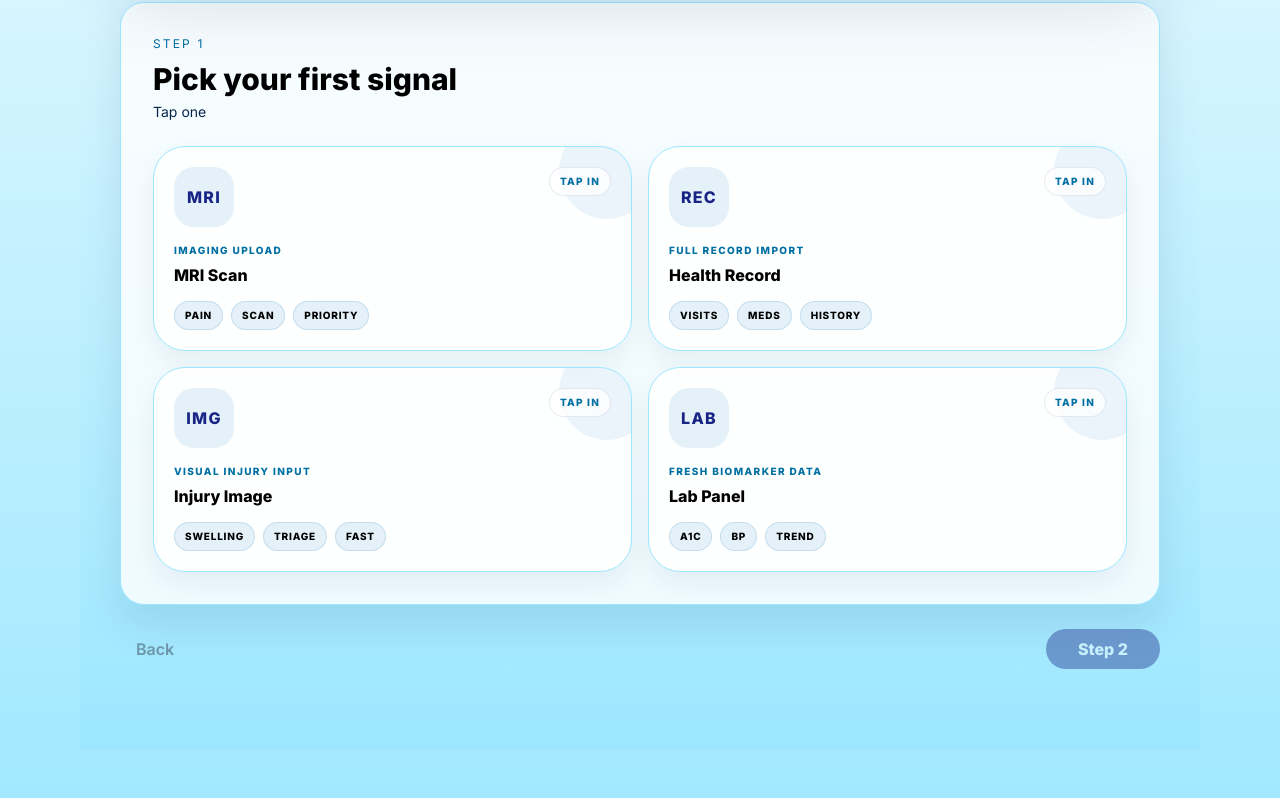
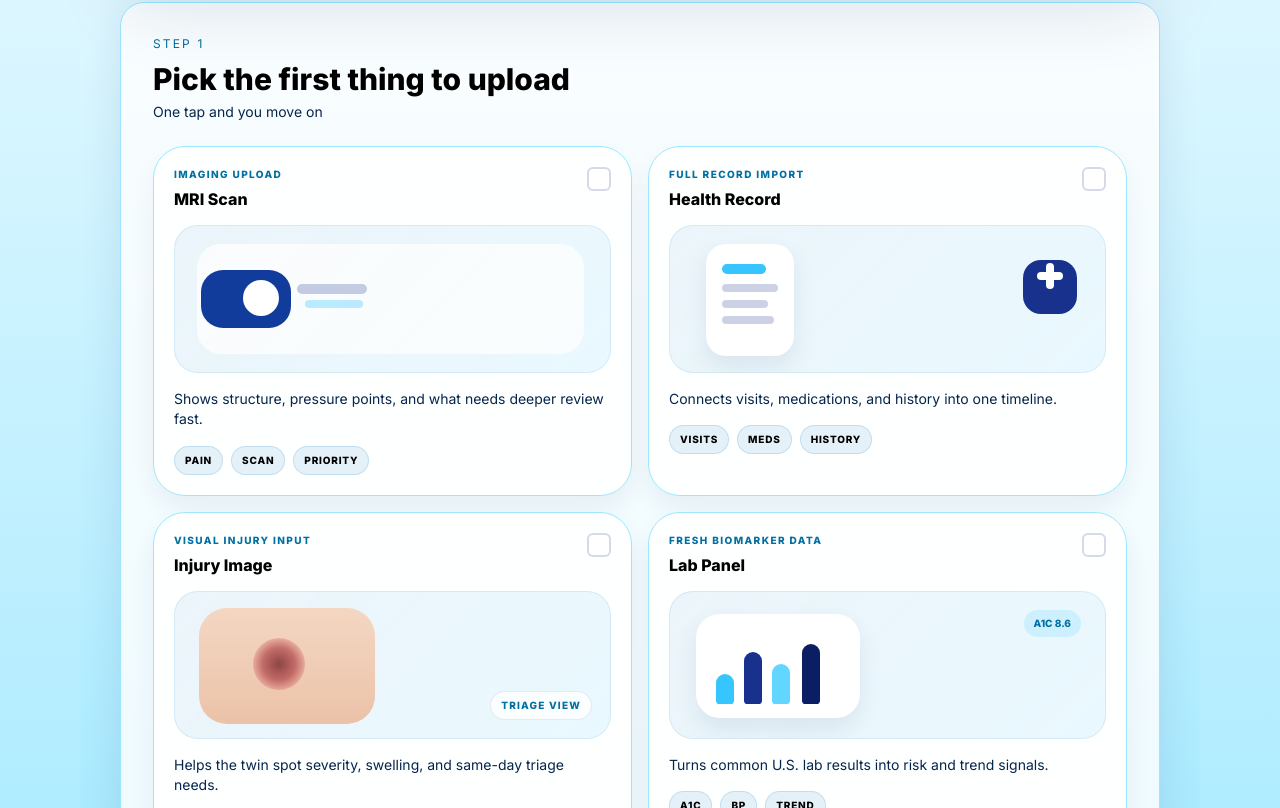
Before and after one commit to cdgonzal/myveevee, a React (Vite) app: page /health-twin in a window 1280 px wide. Shown: the part 632-1440 px from the top of the page. Built offline with nearby package versions, Linux system fonts and the light colour scheme; grey boxes are pictures that could not be loaded.

Commit message:
Accelerate health twin funnel choices

```diff
--- a/src/pages/HealthTwinFunnel.tsx
+++ b/src/pages/HealthTwinFunnel.tsx
@@ -25,7 +25,9 @@ type UploadOption = {
   title: string;
   icon: string;
   micro: string;
+  whyMatters: string;
   metrics: string[];
+  visualType: "mri" | "record" | "injury" | "lab";
   input: SimulatorInput;
 };
 
@@ -34,7 +36,9 @@ type EvolutionOption = {
   title: string;
   icon: string;
   micro: string;
+  whyMatters: string;
   metrics: string[];
+  visualType: "timeline" | "sleep" | "meds" | "goals";
   apply: (input: SimulatorInput) => SimulatorInput;
 };
 
@@ -51,7 +55,9 @@ const UPLOAD_OPTIONS: UploadOption[] = [
     title: "MRI Scan",
     icon: "MRI",
     micro: "Imaging upload",
+    whyMatters: "Shows structure, pressure points, and what needs deeper review fast.",
     metrics: ["Pain", "Scan", "Priority"],
+    visualType: "mri",
     input: {
       ...DEFAULT_SIMULATOR_INPUT,
       symptom: {
@@ -79,7 +85,9 @@ const UPLOAD_OPTIONS: UploadOption[] = [
     title: "Health Record",
     icon: "REC",
     micro: "Full record import",
+    whyMatters: "Connects visits, medications, and history into one timeline.",
     metrics: ["Visits", "Meds", "History"],
+    visualType: "record",
     input: {
       ...DEFAULT_SIMULATOR_INPUT,
       symptom: {
@@ -102,7 +110,9 @@ const UPLOAD_OPTIONS: UploadOption[] = [
     title: "Injury Image",
     icon: "IMG",
     micro: "Visual injury input",
+    whyMatters: "Helps the twin spot severity, swelling, and same-day triage needs.",
     metrics: ["Swelling", "Triage", "Fast"],
+    visualType: "injury",
     input: {
       ...DEFAULT_SIMULATOR_INPUT,
       profile: {
@@ -142,7 +152,9 @@ const UPLOAD_OPTIONS: UploadOption[] = [
     title: "Lab Panel",
     icon: "LAB",
     micro: "Fresh biomarker data",
+    whyMatters: "Turns common U.S. lab results into risk and trend signals.",
     metrics: ["A1C", "BP", "Trend"],
+    visualType: "lab",
     input: {
       ...DEFAULT_SIMULATOR_INPUT,
       insurance: {
@@ -174,7 +186,9 @@ const EVOLUTION_OPTIONS: EvolutionOption[] = [
     title: "Timeline",
     icon: "24H",
     micro: "Symptoms over time",
+    whyMatters: "Shows whether a symptom is fading, worsening, or repeating.",
     metrics: ["+7 days", "Pattern", "Watch"],
+    visualType: "timeline",
     apply: (input) => ({
       ...input,
       symptom: {
@@ -192,7 +206,9 @@ const EVOLUTION_OPTIONS: EvolutionOption[] = [
     title: "Sleep",
     icon: "ZZ",
     micro: "Routine signal",
+    whyMatters: "Adds recovery and stress context the twin can actually use.",
     metrics: ["Recovery", "Stress", "Rhythm"],
+    visualType: "sleep",
     apply: (input) => ({
       ...input,
       behaviorChange: {
@@ -210,7 +226,9 @@ const EVOLUTION_OPTIONS: EvolutionOption[] = [
     title: "Meds",
     icon: "RX",
     micro: "Adherence history",
+    whyMatters: "Shows whether missed doses may be changing the picture.",
     metrics: ["Refill", "Dose", "Adherence"],
+    visualType: "meds",
     apply: (input) => ({
       ...input,
       medication: {
@@ -227,7 +245,9 @@ const EVOLUTION_OPTIONS: EvolutionOption[] = [
     title: "Goals",
     icon: "AI",
     micro: "Long-view context",
+    whyMatters: "Anchors the twin to where care should go next, not just today.",
     metrics: ["Chronic", "PCP", "Care path"],
+    visualType: "goals",
     apply: (input) => ({
       ...input,
       profile: {
@@ -273,30 +293,143 @@ function MetricChip({ label }: { label: string }) {
   );
 }
 
+function TileVisual({ visualType, isSelected }: { visualType: UploadOption["visualType"] | EvolutionOption["visualType"]; isSelected: boolean }) {
+  const shellBg = isSelected
+    ? "linear-gradient(135deg, rgba(23,49,140,0.18) 0%, rgba(54,197,255,0.22) 100%)"
+    : "linear-gradient(135deg, rgba(17,119,186,0.08) 0%, rgba(54,197,255,0.10) 100%)";
+
+  return (
+    <Box
+      h="148px"
+      borderRadius="24px"
+      bg={shellBg}
+      border="1px solid rgba(17, 119, 186, 0.10)"
+      position="relative"
+      overflow="hidden"
+    >
+      {visualType === "mri" ? (
+        <>
+          <Box position="absolute" inset="18px 26px 18px 22px" borderRadius="24px" bg="rgba(255,255,255,0.74)" />
+          <Box position="absolute" left="26px" top="44px" w="90px" h="58px" borderRadius="22px" bg="#123C9B" />
+          <Box position="absolute" left="68px" top="54px" w="36px" h="36px" borderRadius="full" bg="white" />
+          <Box position="absolute" left="122px" top="58px" w="70px" h="10px" borderRadius="full" bg="rgba(23,49,140,0.24)" />
+          <Box position="absolute" left="130px" top="74px" w="58px" h="8px" borderRadius="full" bg="rgba(54,197,255,0.32)" />
+        </>
+      ) : null}
+
+      {visualType === "record" ? (
+        <>
+          <Box position="absolute" left="36px" top="18px" w="88px" h="112px" borderRadius="20px" bg="white" boxShadow="0 12px 24px rgba(6,37,76,0.08)" />
+          <Box position="absolute" left="52px" top="38px" w="44px" h="10px" borderRadius="full" bg="#36C5FF" />
+          <Box position="absolute" left="52px" top="58px" w="56px" h="8px" borderRadius="full" bg="rgba(23,49,140,0.22)" />
+          <Box position="absolute" left="52px" top="74px" w="46px" h="8px" borderRadius="full" bg="rgba(23,49,140,0.22)" />
+          <Box position="absolute" left="52px" top="90px" w="52px" h="8px" borderRadius="full" bg="rgba(23,49,140,0.22)" />
+          <Box position="absolute" right="28px" top="34px" w="54px" h="54px" borderRadius="18px" bg="#17318C" />
+          <Box position="absolute" right="42px" top="46px" w="26px" h="8px" borderRadius="full" bg="white" />
+          <Box position="absolute" right="51px" top="37px" w="8px" h="26px" borderRadius="full" bg="white" />
+        </>
+      ) : null}
+
+      {visualType === "injury" ? (
+        <>
+          <Box position="absolute" left="24px" top="16px" w="176px" h="116px" borderRadius="28px" bg="linear-gradient(180deg, #F4D7C2 0%, #EBC2A8 100%)" />
+          <Box position="absolute" left="78px" top="46px" w="52px" h="52px" borderRadius="full" bg="radial-gradient(circle at 50% 50%, rgba(108,23,32,0.75) 0%, rgba(158,31,43,0.56) 44%, rgba(214,81,92,0.24) 72%, rgba(255,255,255,0) 100%)" />
+          <Box position="absolute" right="18px" bottom="18px" px={2.5} py={1.5} borderRadius="full" bg="rgba(255,255,255,0.82)" border="1px solid rgba(23,49,140,0.10)">
+            <Text fontSize="10px" fontWeight="900" letterSpacing="0.12em" textTransform="uppercase" color="accent.soft">
+              Triage View
+            </Text>
+          </Box>
+        </>
+      ) : null}
+
+      {visualType === "lab" ? (
+        <>
+          <Box position="absolute" left="26px" top="22px" w="164px" h="104px" borderRadius="24px" bg="white" boxShadow="0 12px 24px rgba(6,37,76,0.08)" />
+          <Box position="absolute" left="46px" bottom="34px" w="18px" h="30px" borderRadius="10px 10px 4px 4px" bg="#36C5FF" />
+          <Box position="absolute" left="74px" bottom="34px" w="18px" h="52px" borderRadius="10px 10px 4px 4px" bg="#17318C" />
+          <Box position="absolute" left="102px" bottom="34px" w="18px" h="40px" borderRadius="10px 10px 4px 4px" bg="#61D6FF" />
+          <Box position="absolute" left="132px" bottom="34px" w="18px" h="60px" borderRadius="10px 10px 4px 4px" bg="#0C1E63" />
+          <Box position="absolute" right="24px" top="18px" px={2.5} py={1.5} borderRadius="18px" bg="rgba(54,197,255,0.16)">
+            <Text fontSize="10px" fontWeight="900" color="accent.soft">
+              A1C 8.6
+            </Text>
+          </Box>
+        </>
+      ) : null}
+
+      {visualType === "timeline" ? (
+        <>
+          <Box position="absolute" inset="18px" borderRadius="24px" bg="rgba(255,255,255,0.76)" />
+          <Box position="absolute" left="34px" bottom="36px" w="150px" h="2px" bg="rgba(23,49,140,0.18)" />
+          <Box position="absolute" left="46px" bottom="46px" w="18px" h="18px" borderRadius="full" bg="#36C5FF" />
+          <Box position="absolute" left="92px" bottom="58px" w="18px" h="18px" borderRadius="full" bg="#17318C" />
+          <Box position="absolute" left="138px" bottom="70px" w="18px" h="18px" borderRadius="full" bg="#61D6FF" />
+          <Box position="absolute" left="58px" bottom="54px" w="46px" h="3px" bg="#17318C" transform="rotate(14deg)" transformOrigin="left center" />
+          <Box position="absolute" left="104px" bottom="66px" w="46px" h="3px" bg="#36C5FF" transform="rotate(14deg)" transformOrigin="left center" />
+        </>
+      ) : null}
+
+      {visualType === "sleep" ? (
+        <>
+          <Box position="absolute" inset="18px" borderRadius="24px" bg="linear-gradient(180deg, rgba(12,30,99,0.96) 0%, rgba(37,80,170,0.90) 100%)" />
+          <Box position="absolute" left="42px" top="38px" w="38px" h="38px" borderRadius="full" bg="#F6E6A9" />
+          <Box position="absolute" left="56px" top="38px" w="38px" h="38px" borderRadius="full" bg="#2450AA" />
+          <Box position="absolute" right="52px" top="34px" w="6px" h="6px" borderRadius="full" bg="white" />
+          <Box position="absolute" right="68px" top="52px" w="5px" h="5px" borderRadius="full" bg="white" />
+          <Box position="absolute" right="44px" top="64px" w="4px" h="4px" borderRadius="full" bg="white" />
+          <Box position="absolute" left="36px" bottom="30px" w="130px" h="24px" borderRadius="16px 16px 10px 10px" bg="rgba(255,255,255,0.18)" />
+        </>
+      ) : null}
+
+      {visualType === "meds" ? (
+        <>
+          <Box position="absolute" left="34px" top="28px" w="52px" h="76px" borderRadius="16px" bg="white" boxShadow="0 10px 20px rgba(6,37,76,0.08)" />
+          <Box position="absolute" left="42px" top="20px" w="36px" h="16px" borderRadius="10px 10px 6px 6px" bg="#17318C" />
+          <Box position="absolute" left="108px" top="42px" w="34px" h="18px" borderRadius="full" bg="#36C5FF" />
+          <Box position="absolute" left="130px" top="42px" w="34px" h="18px" borderRadius="full" bg="#17318C" />
+          <Box position="absolute" left="108px" top="74px" w="58px" h="10px" borderRadius="full" bg="rgba(23,49,140,0.20)" />
+          <Box position="absolute" left="108px" top="92px" w="44px" h="10px" borderRadius="full" bg="rgba(54,197,255,0.22)" />
+        </>
+      ) : null}
+
+      {visualType === "goals" ? (
+        <>
+          <Box position="absolute" left="48px" top="24px" w="92px" h="92px" borderRadius="full" border="10px solid rgba(23,49,140,0.16)" />
+          <Box position="absolute" left="70px" top="46px" w="48px" h="48px" borderRadius="full" border="8px solid #36C5FF" />
+          <Box position="absolute" right="36px" top="54px" w="42px" h="42px" borderRadius="16px" bg="#17318C" />
+          <Box position="absolute" right="50px" top="72px" w="14px" h="8px" borderBottom="4px solid white" borderLeft="4px solid white" transform="rotate(-45deg)" />
+        </>
+      ) : null}
+    </Box>
+  );
+}
+
 function IconTile({
-  icon,
   title,
   micro,
+  whyMatters,
   metrics,
   isSelected,
+  isDimmed,
   onClick,
   border,
   activeBorder,
   cardBg,
   activeCardBg,
-  selectionLabel,
+  visualType,
 }: {
-  icon: string;
   title: string;
   micro: string;
+  whyMatters: string;
   metrics: string[];
   isSelected: boolean;
+  isDimmed?: boolean;
   onClick: () => void;
   border: string;
   activeBorder: string;
   cardBg: string;
   activeCardBg: string;
-  selectionLabel?: string;
+  visualType: UploadOption["visualType"] | EvolutionOption["visualType"];
 }) {
   return (
     <Box
@@ -310,55 +443,40 @@ function IconTile({
       boxShadow={isSelected ? "0 22px 44px rgba(17, 119, 186, 0.18)" : "0 12px 26px rgba(6, 37, 76, 0.06)"}
       position="relative"
       overflow="hidden"
+      opacity={isDimmed ? 0.42 : 1}
+      transform={isSelected ? "translateY(-2px)" : "none"}
+      transition="opacity 0.18s ease, transform 0.18s ease, box-shadow 0.18s ease, border-color 0.18s ease"
     >
-      <Box
-        position="absolute"
-        top="-24px"
-        right="-24px"
-        w="96px"
-        h="96px"
-        borderRadius="full"
-        bg={isSelected ? "rgba(54, 197, 255, 0.22)" : "rgba(17, 119, 186, 0.08)"}
-      />
       <Stack spacing={4} position="relative">
         <HStack justify="space-between" align="flex-start">
+          <Box>
+            <Text fontSize="10px" fontWeight="900" letterSpacing="0.14em" textTransform="uppercase" color="accent.soft" mb={2}>
+              {micro}
+            </Text>
+            <Heading as="h3" size="sm" mb={0}>
+              {title}
+            </Heading>
+          </Box>
           <Box
-            w={{ base: "56px", md: "60px" }}
-            h={{ base: "56px", md: "60px" }}
-            borderRadius="20px"
-            bgGradient={isSelected ? "linear-gradient(135deg, #17318C 0%, #36C5FF 100%)" : undefined}
-            bg={isSelected ? undefined : "rgba(17, 119, 186, 0.10)"}
-            color={isSelected ? "white" : "accent.primary"}
+            w="24px"
+            h="24px"
+            borderRadius="md"
+            border="2px solid"
+            borderColor={isSelected ? "accent.primary" : "rgba(23, 49, 140, 0.18)"}
+            bg={isSelected ? "accent.primary" : "white"}
             display="flex"
             alignItems="center"
             justifyContent="center"
-            fontSize="md"
-            fontWeight="900"
-            letterSpacing="0.08em"
-            boxShadow={isSelected ? "0 18px 28px rgba(54, 197, 255, 0.20)" : "none"}
+            flexShrink={0}
+            boxShadow={isSelected ? "0 10px 18px rgba(54, 197, 255, 0.22)" : "none"}
           >
-            {icon}
-          </Box>
-          <Box
-            px={2.5}
-            py={1.5}
-            borderRadius="full"
-            bg={isSelected ? "rgba(23, 49, 140, 0.10)" : "rgba(255,255,255,0.72)"}
-            border="1px solid rgba(23, 49, 140, 0.10)"
-          >
-            <Text fontSize="10px" fontWeight="900" letterSpacing="0.12em" textTransform="uppercase" color="accent.soft">
-              {selectionLabel ?? (isSelected ? "Selected" : "Select")}
-            </Text>
+            {isSelected ? <Text fontSize="xs" fontWeight="900" color="white">✓</Text> : null}
           </Box>
         </HStack>
-        <Box>
-          <Text fontSize="10px" fontWeight="900" letterSpacing="0.14em" textTransform="uppercase" color="accent.soft" mb={2}>
-            {micro}
-          </Text>
-          <Heading as="h3" size="sm" mb={0}>
-            {title}
-          </Heading>
-        </Box>
+        <TileVisual visualType={visualType} isSelected={isSelected} />
+        <Text fontSize="sm" color="text.muted" lineHeight="1.45">
+          {whyMatters}
+        </Text>
         <HStack spacing={2} flexWrap="wrap">
           {metrics.map((metric) => (
             <MetricChip key={`${title}-${metric}`} label={metric} />
@@ -532,18 +650,22 @@ export default function HealthTwinFunnel() {
   const handleUploadSelect = (option: UploadOption) => {
     setSelectedUploadId(option.id);
     trackEvent("health_twin_funnel_select_data_in", { upload_type: option.id });
+    window.setTimeout(() => {
+      setStep(1);
+      trackEvent("health_twin_funnel_step_advance", { from_step: 1, to_step: 2, auto_advanced: true });
+    }, 160);
   };
 
   const handleEvolutionToggle = (option: EvolutionOption) => {
-    setSelectedEvolutionIds((current) => {
-      const exists = current.includes(option.id);
-      const next = exists ? current.filter((id) => id !== option.id) : [...current, option.id].slice(-2);
-      trackEvent("health_twin_funnel_select_evolution", {
-        evolution_option: option.id,
-        selected_count: next.length,
-      });
-      return next;
+    setSelectedEvolutionIds([option.id]);
+    trackEvent("health_twin_funnel_select_evolution", {
+      evolution_option: option.id,
+      selected_count: 1,
     });
+    window.setTimeout(() => {
+      setStep(2);
+      trackEvent("health_twin_funnel_step_advance", { from_step: 2, to_step: 3, auto_advanced: true });
+    }, 160);
   };
 
   const handleNext = () => {
@@ -830,10 +952,10 @@ export default function HealthTwinFunnel() {
                   Step 1
                 </Text>
                 <Heading as="h2" size="lg" mb={1}>
-                  Pick your first signal
+                  Pick the first thing to upload
                 </Heading>
                 <Text fontSize="sm" color={muted}>
-                  Tap one
+                  One tap and you move on
                 </Text>
               </Box>
 
@@ -841,17 +963,18 @@ export default function HealthTwinFunnel() {
                 {UPLOAD_OPTIONS.map((option) => (
                   <IconTile
                     key={option.id}
-                    icon={option.icon}
                     title={option.title}
                     micro={option.micro}
+                    whyMatters={option.whyMatters}
                     metrics={option.metrics}
                     isSelected={option.id === selectedUploadId}
+                    isDimmed={!!selectedUploadId && option.id !== selectedUploadId}
                     onClick={() => handleUploadSelect(option)}
                     border={border}
                     activeBorder={activeBorder}
                     cardBg={cardBg}
                     activeCardBg={activeCardBg}
-                    selectionLabel={option.id === selectedUploadId ? "Loaded" : "Tap in"}
+                    visualType={option.visualType}
                   />
                 ))}
               </SimpleGrid>
@@ -865,10 +988,10 @@ export default function HealthTwinFunnel() {
                   Step 2
                 </Text>
                 <Heading as="h2" size="lg" mb={1}>
-                  Add what sharpens it
+                  Add one thing that sharpens it
                 </Heading>
                 <Text fontSize="sm" color={muted}>
-                  Pick up to 2
+                  One tap and keep moving
                 </Text>
               </Box>
 
@@ -876,17 +999,18 @@ export default function HealthTwinFunnel() {
                 {EVOLUTION_OPTIONS.map((option) => (
                   <IconTile
                     key={option.id}
-                    icon={option.icon}
                     title={option.title}
                     micro={option.micro}
+                    whyMatters={option.whyMatters}
                     metrics={option.metrics}
                     isSelected={selectedEvolutionIds.includes(option.id)}
+                    isDimmed={selectedEvolutionIds.length > 0 && !selectedEvolutionIds.includes(option.id)}
                     onClick={() => handleEvolutionToggle(option)}
                     border={border}
                     activeBorder={activeBorder}
                     cardBg={cardBg}
                     activeCardBg={activeCardBg}
-                    selectionLabel={selectedEvolutionIds.includes(option.id) ? "Added" : "Add on"}
+                    visualType={option.visualType}
                   />
                 ))}
               </SimpleGrid>
@@ -1122,7 +1246,7 @@ export default function HealthTwinFunnel() {
           <Button variant="ghost" onClick={handleBack} isDisabled={step === 0}>
             Back
           </Button>
-          {step < 3 ? (
+          {step === 2 ? (
             <Button
               onClick={handleNext}
               isDisabled={!canAdvance}
```
